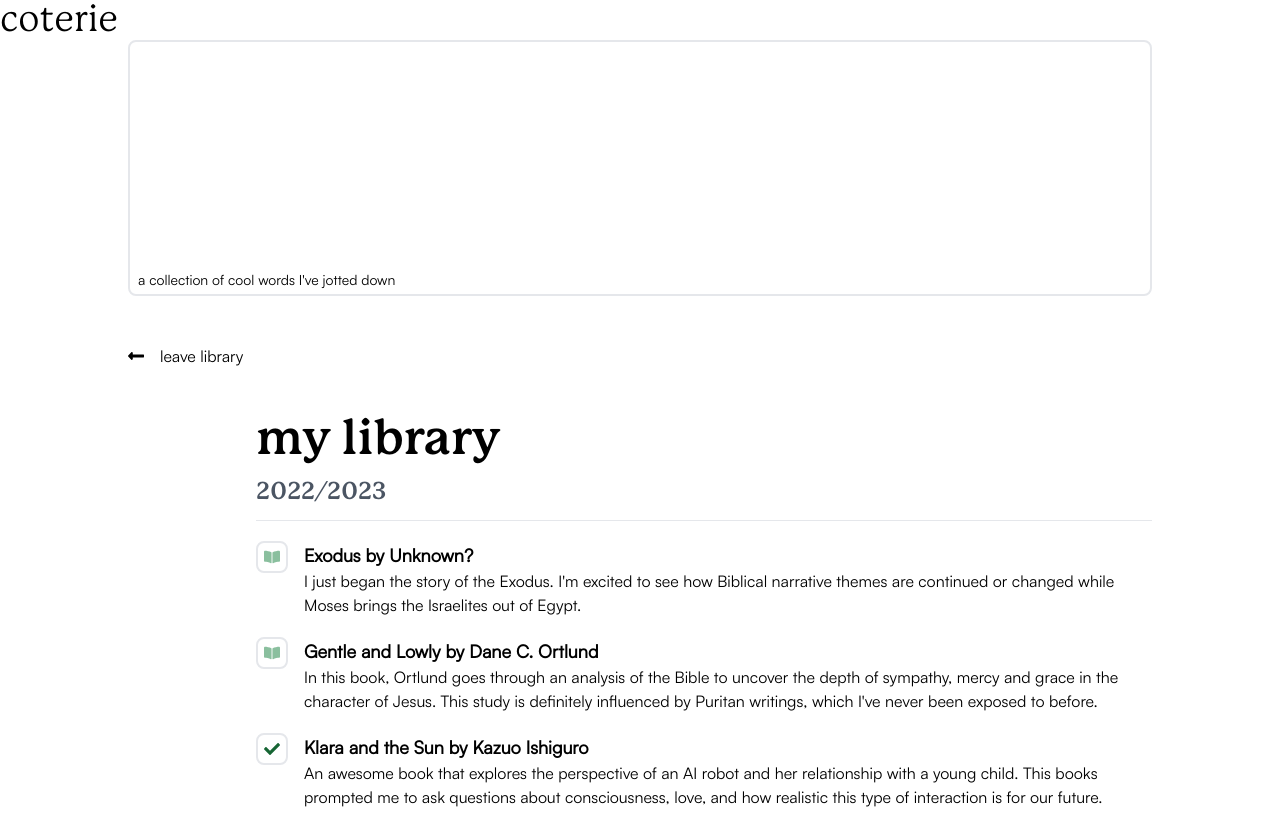
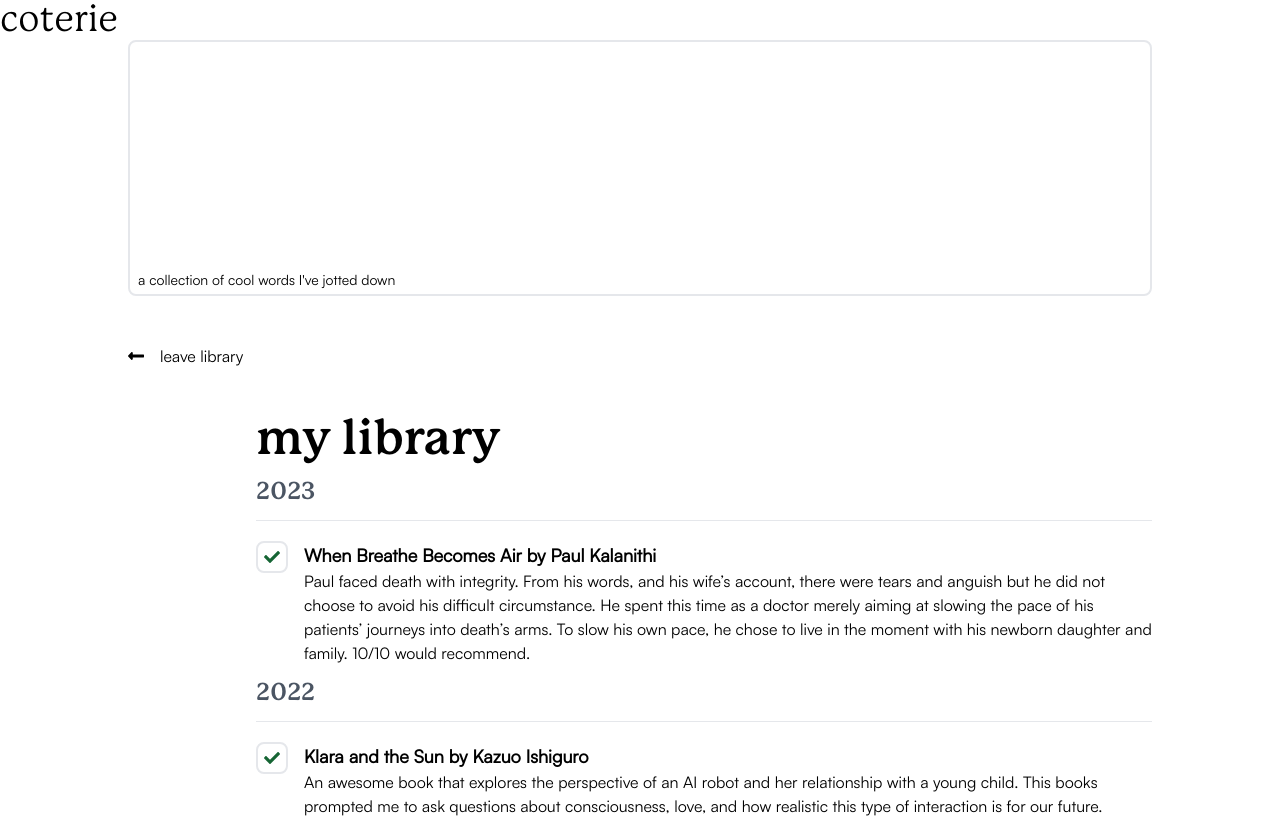
Before and after one commit to sebmendoza/personal-website, a Next.js app: page /library in a window 1280 px wide. Shown: the top 818 px of the page. Built offline with nearby package versions, Linux system fonts and the light colour scheme.

Commit message:
added gentext and small changes

```diff
--- a/components/Landing.tsx
+++ b/components/Landing.tsx
@@ -1,5 +1,5 @@
-import React, { useEffect, useState } from "react";
-import { motion } from "framer-motion";
+import React, { useEffect, useState, useRef } from "react";
+import { motion, useMotionValueEvent, useScroll } from "framer-motion";
 
 const landingPageAdjectives = [
   "amateur explorer",
@@ -13,21 +13,35 @@ const variants = {
 };
 
 function Landing() {
-  const [showAdj, setShowAdj] = useState(false);
-  const [isMobile, setIsMobile] = useState(false);
+  const { scrollYProgress } = useScroll();
+  const scrollRef = useRef(null);
+
+  let tailwindStyle = "relative flex h-screen w-full flex-col items-center justify-center"
+  useMotionValueEvent(scrollYProgress, "change", (latest) => {
+    if (latest < 0.3) {
+      tailwindStyle = "relative flex h-screen w-full flex-col items-center justify-center bg-red-500"
+    }
+    else {
+      tailwindStyle = "relative flex h-screen w-full flex-col items-center justify-center bg-green-400"
+
+    }
+
+    console.log("x changed to", latest)
+  })
 
   useEffect(() => {
-    setIsMobile(window.innerWidth < 1024);
-  }, []);
+    console.log(tailwindStyle)
+  }, [tailwindStyle]);
 
+  console.log(scrollYProgress);
   return (
     <div
       id="welcome"
-      className="relative flex h-screen w-full flex-col items-center justify-center"
+      className={tailwindStyle}
+      ref={scrollRef}
     >
       <h1
         className="relative mb-32 font-title text-4xl lg:text-[100px]"
-        onMouseEnter={() => setShowAdj(true)}
       >
         Hi! I&apos;m Sebastian
       </h1>
@@ -35,7 +49,7 @@ function Landing() {
         {landingPageAdjectives.map((item, i) => (
           <motion.span
             initial={"hide"}
-            animate={showAdj || isMobile ? "show" : "hide"}
+            animate={"show"}
             key={i}
             variants={variants}
             className="text-center font-sidenav text-[25px]"
--- a/components/library/Shelf.tsx
+++ b/components/library/Shelf.tsx
@@ -34,11 +34,9 @@ const ShelfItem = ({
 export const Shelf = ({
   year,
   booksRead,
-  booksInProgress,
 }: {
   year: string;
   booksRead: Book[];
-  booksInProgress: Book[];
 }) => {
   return (
     <div>
@@ -47,9 +45,7 @@ export const Shelf = ({
       </h3>
       <hr />
       <div className="mt-5 flex flex-col gap-5">
-        {booksInProgress.map((book, i) => (
-          <ShelfItem book={book} isRead={false} key={i} />
-        ))}
+
         {booksRead.map((book, i) => (
           <ShelfItem book={book} isRead={true} key={i} />
         ))}
--- a/components/thingsISpendTimeOn/ThingsISpendTimeOn.tsx
+++ b/components/thingsISpendTimeOn/ThingsISpendTimeOn.tsx
@@ -60,11 +60,9 @@ function ThingsISpendTimeOn() {
           />
         </svg> */}
         <p className="text mt-6 px-4 text-center font-body lg:max-w-none lg:px-0 lg:pl-10 lg:text-left lg:text-xl">
-          As an explorer, I try doing something different each day. Over the
-          last couple years, most of my time has gone towards exploring
-          everything I find interesting in tech. In university, I&apos;ve
-          completed a couple internships and pushed my creativity with coding
-          and design. Check out this brief summary of how I spend my time:
+          As an explorer, I try to do something new each day. Most of my time over the last couple of years
+          has been spent on the trail towards tech. This landed me at UWaterloo where I am working on pushing
+          my creativity with programming and design. Check out this brief summary of how I spend my time:
         </p>
       </div>
       <div className="my-24 max-w-full lg:pl-10">
--- a/data/librarySummary.ts
+++ b/data/librarySummary.ts
@@ -6,7 +6,19 @@ export type Book = {
 
 export const libraryData = [
   {
-    year: "2022/2023",
+    year: 2023,
+    booksRead: [
+      {
+        title: "When Breathe Becomes Air",
+        author: "Paul Kalanithi",
+        review:
+          "Paul faced death with integrity. From his words, and his wife’s account, there were tears and anguish but he did not choose to avoid his difficult circumstance. He spent this time as a doctor merely aiming at slowing the pace of his patients’ journeys into death’s arms.  To slow his own pace, he chose to live in the moment with his newborn daughter and family. 10/10 would recommend.",
+      },
+
+    ]
+  },
+  {
+    year: "2022",
     booksRead: [
       {
         title: "Klara and the Sun",
@@ -39,19 +51,6 @@ export const libraryData = [
           "This books gives a brief summary of each of the 50 most influential books in history. It paints a picture of each time period which I loved as a history nerd. I've added many of these books to my reading list, including The Murders in the Rue Morgue, Incidents in the Life of a Slave Girl, and Catch-22.",
       },
     ],
-    booksInProgress: [
-      {
-        title: "Exodus",
-        author: "Unknown?",
-        review:
-          "I just began the story of the Exodus. I'm excited to see how Biblical narrative themes are continued or changed while Moses brings the Israelites out of Egypt.",
-      },
-      {
-        title: "Gentle and Lowly",
-        author: "Dane C. Ortlund",
-        review:
-          "In this book, Ortlund goes through an analysis of the Bible to uncover the depth of sympathy, mercy and grace in the character of Jesus. This study is definitely influenced by Puritan writings, which I've never been exposed to before.",
-      },
-    ],
+
   },
 ];
```
Also changed, not shown: data/timeDescriptions.ts (+7 -1 lines).
